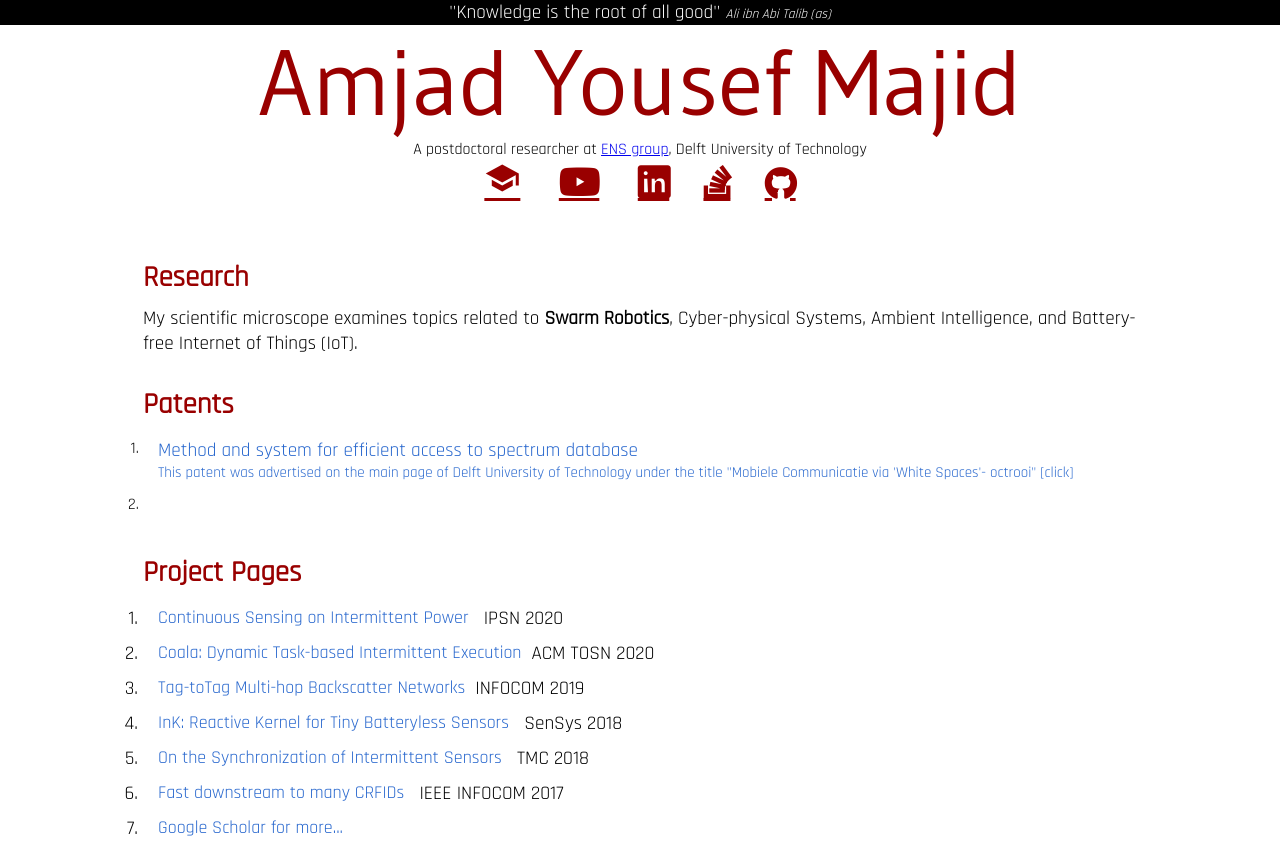
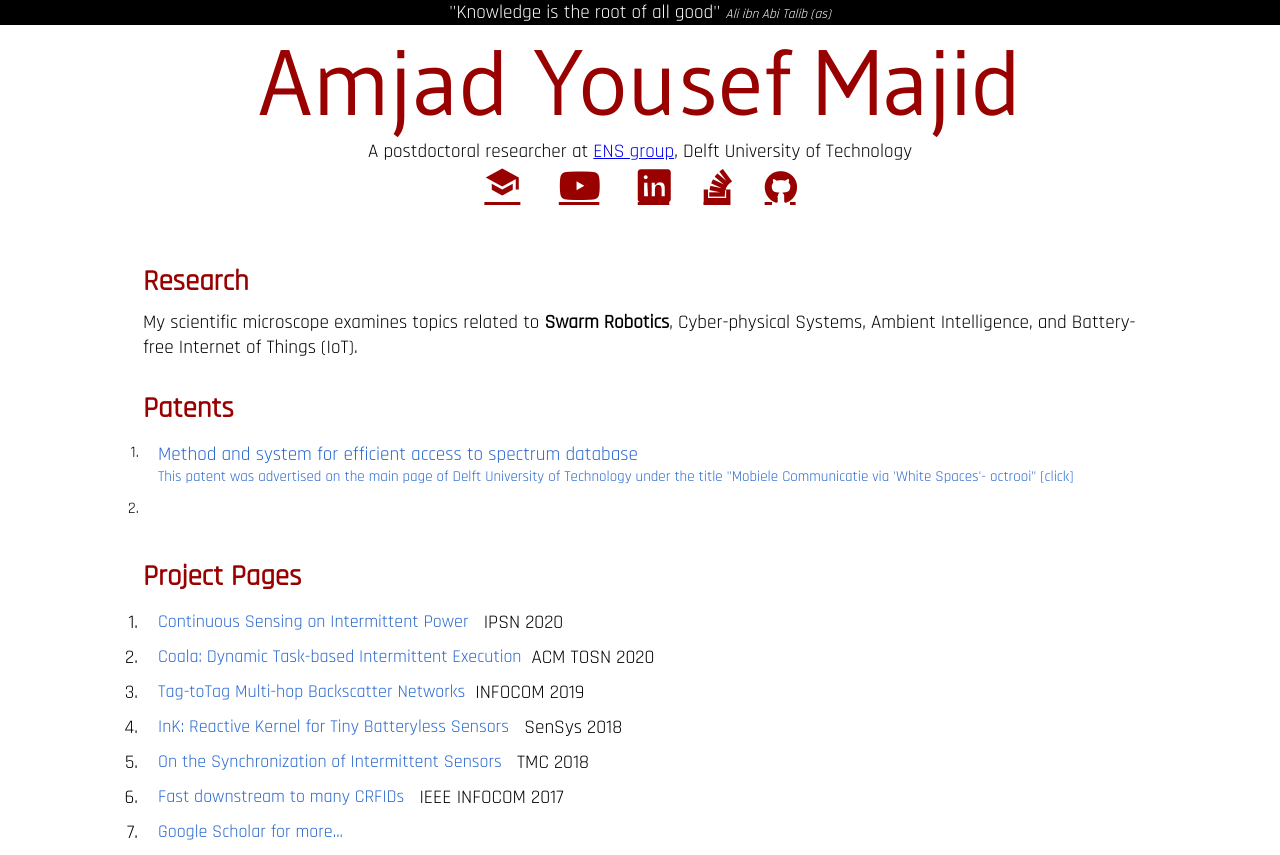
Before and after one commit to amjadmajid/amjadmajid.github.io, a plain HTML site: page index.html in a window 1280 px wide. Shown: the top 855 px of the page. Drawn offline with Linux system fonts and the light colour scheme.

Commit message:
layout update

```diff
--- a/css/style.css
+++ b/css/style.css
@@ -190,7 +190,10 @@ font-family: Gudea;
 	font-family: Gudea;
 }
 #short_subtitle_text{
- display: none;
+ 	display: none;
+}
+#subtitle_text{
+	font-size: 1.2em;
 }
 
 @media only screen and (max-width: 768px) {
```
